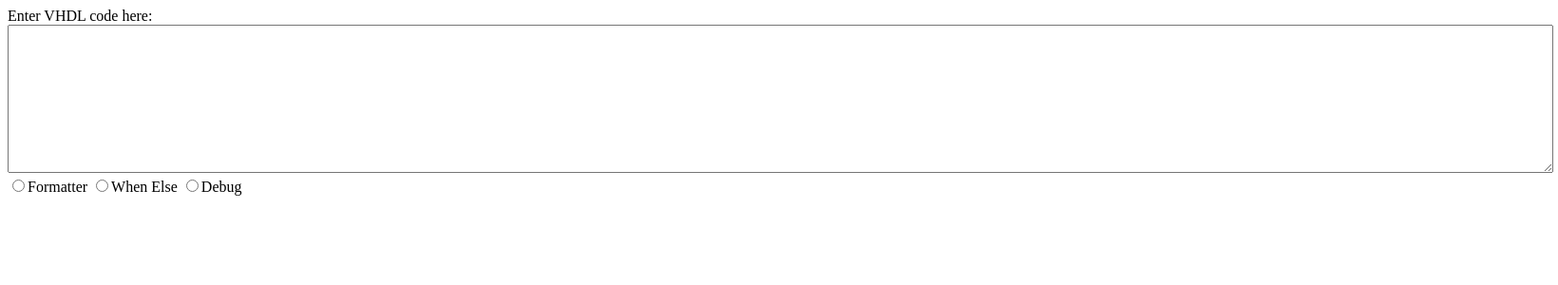
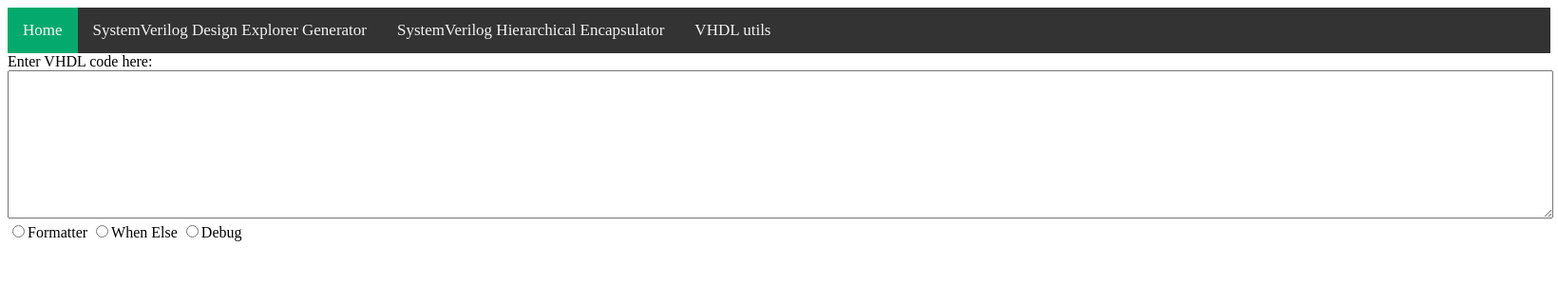
Before and after one commit to mvsoliveira/edatools, a Flask app: page /utils in a window 1640 px wide. Shown: the top 300 px of the page at 95% size. Run offline with Flask 2, Linux system fonts and the light colour scheme; some libraries are stand-ins or nearby versions.

Commit message:
added top menu

```diff
--- a/main.py
+++ b/main.py
@@ -21,6 +21,7 @@ def verilog():
     return render_template('verilog.html')
 
 @app.route('/', methods=['GET', 'POST'])
+@app.route('/dexp', methods=['GET', 'POST'])
 def exploration():
     return render_template('design_exploration.html')
 
@@ -87,4 +88,4 @@ def design_exploration_processing():
     html = highlight(exploration.output_hdl, SystemVerilogLexer(), HtmlFormatter(full=True))
     return exploration.debug_html+'\n'+html
 if __name__ == '__main__':
-    app.run(debug=True)
+    app.run(debug=False)
--- a/templates/design_exploration.html
+++ b/templates/design_exploration.html
@@ -12,6 +12,9 @@
     border-bottom: 1px solid black;
   }
 </style>
+
+{% include 'top_menu.html' %}
+
 <article>
   <h2>SystemVerilog Design Explorer Generator</h2>
 
--- a/templates/index.html
+++ b/templates/index.html
@@ -7,6 +7,8 @@
 </head>
 
 <body>
+
+{% include 'top_menu.html' %}
 
 <!--Enter VHDL code here: <input type="text" id="search_form_input"></input> -->
 Enter VHDL code here: <textarea name="sourcecode" cols="200" rows="10" required="required" id="search_form_input" class="myinputs" onkeyup="process();"></textarea>
--- /dev/null
+++ b/templates/top_menu.html
@@ -0,0 +1,36 @@
+<style>
+/* Add a black background color to the top navigation */
+.topnav {
+  background-color: #333;
+  overflow: hidden;
+}
+
+/* Style the links inside the navigation bar */
+.topnav a {
+  float: left;
+  color: #f2f2f2;
+  text-align: center;
+  padding: 14px 16px;
+  text-decoration: none;
+  font-size: 17px;
+}
+
+/* Change the color of links on hover */
+.topnav a:hover {
+  background-color: #ddd;
+  color: black;
+}
+
+/* Add a color to the active/current link */
+.topnav a.active {
+  background-color: #04AA6D;
+  color: white;
+}
+</style>
+
+ <div class="topnav">
+  <a class="active" href="./">Home</a>
+  <a href="./dexp">SystemVerilog Design Explorer Generator</a>
+  <a href="./hier">SystemVerilog Hierarchical Encapsulator</a>
+  <a href="./utils">VHDL utils</a>
+</div>
--- a/templates/verilog.html
+++ b/templates/verilog.html
@@ -12,6 +12,9 @@
     border-bottom: 1px solid black;
   }
 </style>
+
+{% include 'top_menu.html' %}
+
 <article>
   <h2>SystemVerilog Hierarchical Encapsulator</h2>
   <h5>Select a line number range to be encapsulated into a new hierarchical module.<br>
```
